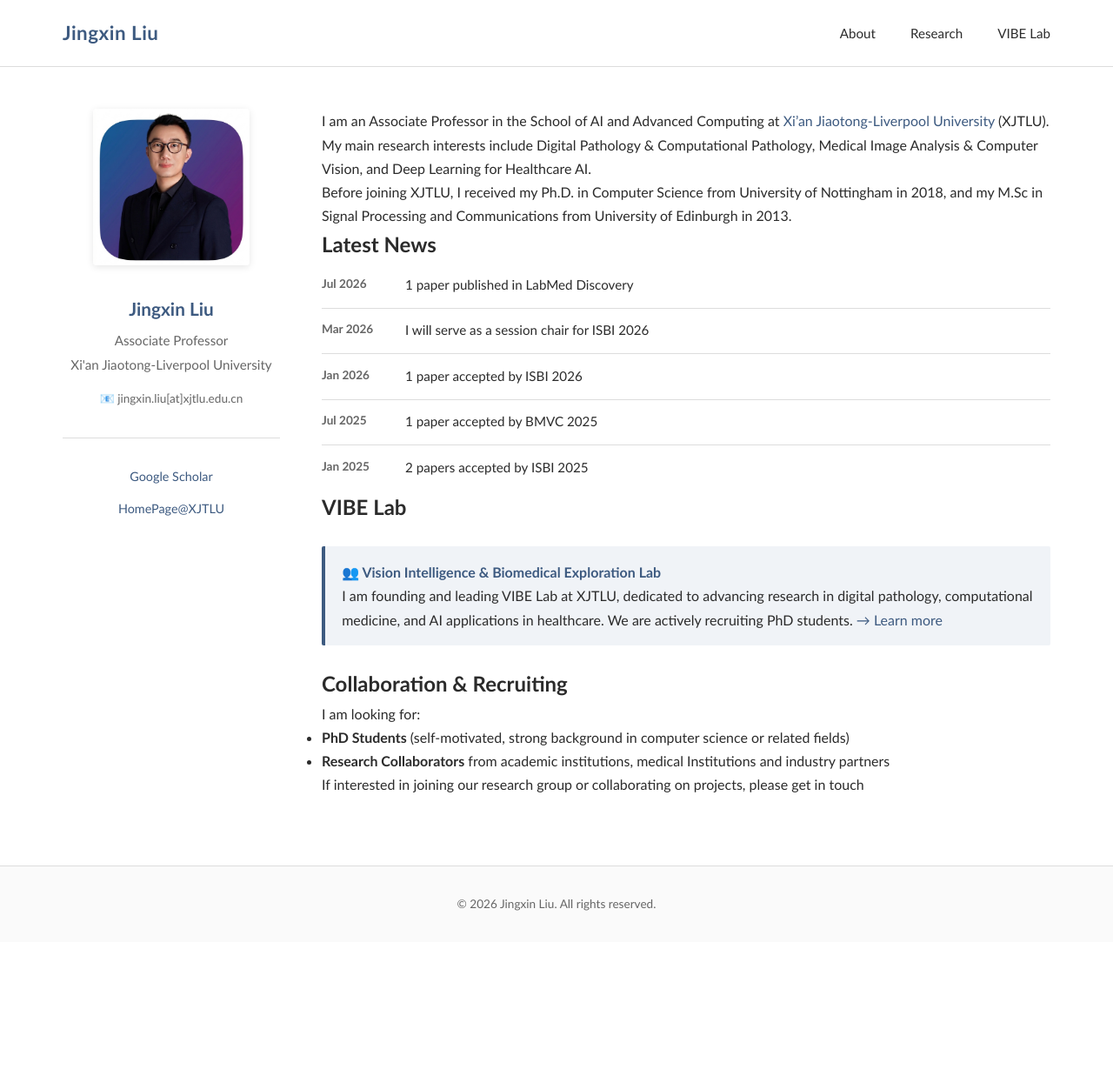
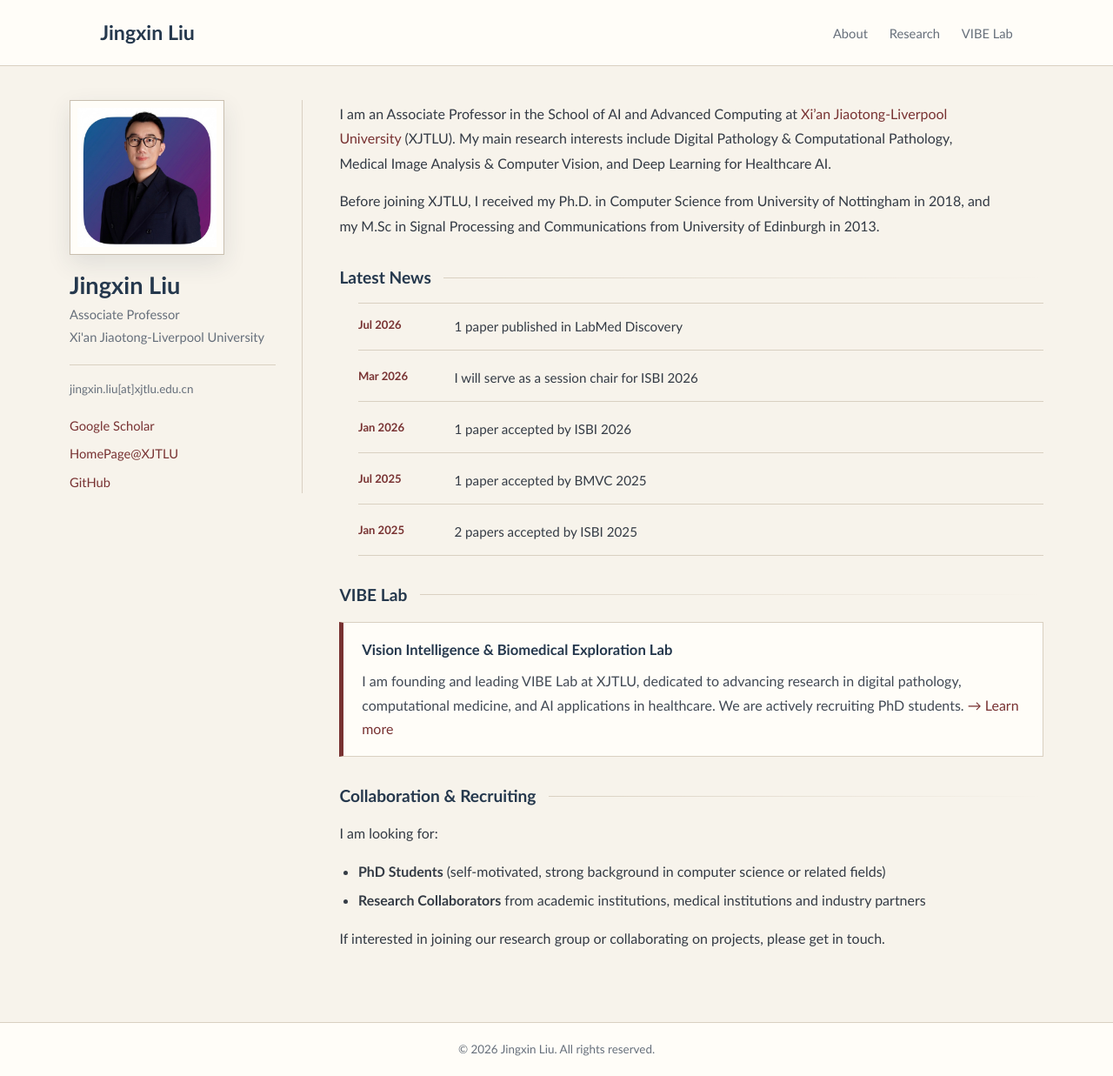
Before and after one commit to Jingxin-LIU/Jingxin-Liu.github.io, a Jekyll site: the page built from index.md, in a window 1280 px wide and 1237 px high. Shown: the whole window at 87% size. Built offline with Jekyll 4.4.1, drawn with Linux system fonts in a browser that asks for light colours.

Commit message:
Refine homepage academic design

```diff
--- a/_layouts/home.html
+++ b/_layouts/home.html
@@ -43,11 +43,12 @@
         <div class="title">{{ site.author_title | default: 'Associate Professor' }}</div>
         <div class="title">{{ site.author_institution | default: 'Xi''an Jiaotong-Liverpool University' }}</div>
         <div class="contact">
-          📧 {{ site.email | replace: '@', '[at]' }}
+          {{ site.email | replace: '@', '[at]' }}
         </div>
         <div class="sidebar-links">
           <a href="https://scholar.google.com/citations?user=C0X90VsAAAAJ&hl=en" target="_blank">Google Scholar</a>
           <a href="https://scholar.xjtlu.edu.cn/en/persons/JingxinLiu" target="_blank">HomePage@XJTLU</a>
+          <a href="https://github.com/Jingxin-Liu" target="_blank">GitHub</a>
         </div>
       </div>
     </aside>
--- a/assets/css/style.css
+++ b/assets/css/style.css
@@ -1,15 +1,16 @@
-/* Academic Portfolio - Vinthony Inspired Design */
-/* Font: Optima | Color: Blue-Purple */
+/* Academic Portfolio - Classic Faculty Profile */
 
 :root {
-  --primary-color: #3d5a80;
-  --secondary-color: #5a7ca0;
-  --accent-color: #4a68a0;
-  --text-dark: #2b2b2b;
-  --text-light: #666;
-  --border-light: #ddd;
-  --bg-white: #ffffff;
-  --bg-light: #fafafa;
+  --color-ink: #262b32;
+  --color-muted: #666f7b;
+  --color-navy: #25384d;
+  --color-burgundy: #783232;
+  --color-gold: #9b7637;
+  --color-paper: #fffdf8;
+  --color-ivory: #f7f3eb;
+  --color-soft: #f1ece3;
+  --color-line: #d9d0c1;
+  --color-shadow: rgba(37, 56, 77, 0.11);
 }
 
 * {
@@ -18,180 +19,218 @@
   box-sizing: border-box;
 }
 
-html, body {
-  font-family: Optima, 'Palatino Linotype', 'Book Antiqua', serif;
+html,
+body {
+  font-family: Optima, "Palatino Linotype", "Book Antiqua", Georgia, serif;
   font-size: 16px;
-  line-height: 1.7;
-  color: var(--text-dark);
-  background-color: var(--bg-white);
+  line-height: 1.72;
+  color: var(--color-ink);
+  background: var(--color-ivory);
 }
 
 a {
-  color: var(--primary-color);
+  color: var(--color-burgundy);
   text-decoration: none;
-  transition: color 0.3s ease;
+  transition: color 0.2s ease, border-color 0.2s ease;
 }
 
 a:hover {
-  color: var(--accent-color);
+  color: var(--color-navy);
   text-decoration: underline;
 }
 
 /* Header Navigation */
 nav {
-  background-color: var(--bg-white);
-  border-bottom: 1px solid var(--border-light);
   position: sticky;
   top: 0;
   z-index: 100;
+  background: rgba(255, 253, 248, 0.96);
+  border-bottom: 1px solid var(--color-line);
+  backdrop-filter: blur(8px);
 }
 
 nav .navbar-content {
-  max-width: 1200px;
+  max-width: 1120px;
   margin: 0 auto;
-  padding: 1.2rem 2rem;
+  padding: 1.1rem 2.2rem;
   display: flex;
   justify-content: space-between;
   align-items: center;
+  gap: 1.5rem;
 }
 
 nav .brand {
-  font-size: 1.4rem;
-  font-weight: 600;
-  color: var(--primary-color);
-  letter-spacing: 0.5px;
+  color: var(--color-navy);
+  font-size: 1.45rem;
+  font-weight: 650;
+  letter-spacing: 0;
 }
 
 nav ul {
   list-style: none;
   display: flex;
-  gap: 2.5rem;
+  gap: 1.55rem;
   align-items: center;
+  flex-wrap: wrap;
+  justify-content: flex-end;
 }
 
 nav a {
-  font-size: 0.95rem;
-  color: var(--text-dark);
+  color: var(--color-muted);
+  font-size: 0.92rem;
 }
 
 nav a:hover {
-  color: var(--primary-color);
+  color: var(--color-burgundy);
   text-decoration: none;
 }
 
 /* Main Layout */
 main {
-  max-width: 1200px;
+  width: min(1120px, calc(100% - 2rem));
   margin: 0 auto;
-  padding: 2rem;
+  padding: 2.45rem 0 2.15rem;
   display: grid;
-  grid-template-columns: 250px 1fr;
-  gap: 3rem;
+  grid-template-columns: 268px minmax(0, 1fr);
+  gap: 2.65rem;
   align-items: start;
 }
 
 /* Content Layout for Non-Home Pages */
 main.content-layout {
-  grid-template-columns: 1fr;
-  max-width: 900px;
+  display: block;
+  max-width: 860px;
+  padding: 2.45rem 1rem 2.15rem;
 }
 
 main.content-layout .content {
+  width: 100%;
+  max-width: 760px;
   margin: 0 auto;
-  width: 100%;
-  max-width: 700px;
 }
 
 /* Sidebar - Left Column */
 .sidebar {
-  padding-top: 1rem;
+  align-self: start;
+  padding-right: 1.9rem;
+  border-right: 1px solid var(--color-line);
 }
 
 .sidebar-profile {
-  text-align: center;
-  margin-bottom: 2.5rem;
+  text-align: left;
 }
 
 .sidebar-profile img {
-  width: 180px;
-  height: 180px;
-  border-radius: 4px;
-  margin-bottom: 1.5rem;
-  box-shadow: 0 2px 8px rgba(0,0,0,0.1);
+  display: block;
+  width: 178px;
+  height: 178px;
+  object-fit: cover;
+  padding: 8px;
+  margin-bottom: 1.2rem;
+  background: var(--color-paper);
+  border: 1px solid #c9bfaf;
+  border-radius: 0;
+  box-shadow: 0 10px 26px var(--color-shadow);
 }
 
 .sidebar-profile h2 {
-  font-size: 1.3rem;
-  margin-bottom: 0.5rem;
-  color: var(--primary-color);
-  font-weight: 600;
+  margin-bottom: 0.45rem;
+  color: var(--color-navy);
+  font-size: 1.7rem;
+  line-height: 1.15;
+  font-weight: 650;
 }
 
 .sidebar-profile .title {
-  font-size: 0.95rem;
-  color: var(--text-light);
-  margin-bottom: 0.3rem;
-  line-height: 1.5;
+  margin-bottom: 0.25rem;
+  color: var(--color-muted);
+  font-size: 0.92rem;
+  line-height: 1.48;
 }
 
 .sidebar-profile .contact {
-  font-size: 0.85rem;
-  color: var(--text-light);
-  margin-top: 1rem;
-  line-height: 1.8;
+  margin-top: 1.25rem;
+  padding-top: 1.05rem;
+  border-top: 1px solid var(--color-line);
+  color: var(--color-muted);
+  font-size: 0.84rem;
+  line-height: 1.75;
 }
 
 .sidebar-profile .contact a {
-  display: block;
-  color: var(--text-light);
+  color: var(--color-muted);
 }
 
 .sidebar-links {
-  margin-top: 2rem;
-  padding-top: 2rem;
-  border-top: 1px solid var(--border-light);
+  margin-top: 1.05rem;
+  display: grid;
+  gap: 0.45rem;
 }
 
 .sidebar-links a {
-  display: block;
-  font-size: 0.9rem;
-  margin-bottom: 0.8rem;
-  color: var(--primary-color);
+  color: var(--color-burgundy);
+  font-size: 0.92rem;
 }
 
 /* Main Content Area */
 .content {
-  padding-top: 1rem;
+  min-width: 0;
 }
 
-section {
-  margin-bottom: 3rem;
+.content > p {
+  max-width: 760px;
+  margin-bottom: 0.95rem;
+  color: #333a44;
+  font-size: 1rem;
+  line-height: 1.78;
 }
 
-section h2 {
-  font-size: 1.2rem;
-  font-weight: 600;
-  color: var(--primary-color);
-  margin-top: 2rem;
-  margin-bottom: 1.2rem;
-  padding-bottom: 0.5rem;
-  border-bottom: 2px solid var(--primary-color);
-  letter-spacing: 0.3px;
+.content > p:first-of-type {
+  padding-top: 0.1rem;
 }
 
-section h3 {
+.content h2 {
+  display: flex;
+  align-items: center;
+  gap: 0.9rem;
+  margin: 2rem 0 1rem;
+  color: var(--color-navy);
+  font-size: 1.2rem;
+  line-height: 1.35;
+  font-weight: 650;
+  letter-spacing: 0;
+}
+
+.content h2::after {
+  content: "";
+  flex: 1;
+  height: 1px;
+  background: linear-gradient(90deg, var(--color-line), transparent);
+}
+
+.content h3 {
+  margin: 1.4rem 0 0.45rem;
+  color: var(--color-ink);
   font-size: 1.05rem;
-  font-weight: 600;
-  color: var(--text-dark);
-  margin-top: 1.5rem;
-  margin-bottom: 0.5rem;
+  line-height: 1.35;
+  font-weight: 650;
+}
+
+.content ul,
+.content ol {
+  margin: 0 0 1rem 1.35rem;
+  color: #343b45;
+}
+
+.content li {
+  margin-bottom: 0.35rem;
 }
 
 /* About Section */
 .about-section p {
   margin-bottom: 1rem;
+  color: var(--color-ink);
   text-align: justify;
-  color: var(--text-dark);
 }
 
 .about-section ul {
@@ -201,48 +240,51 @@ section h3 {
 
 .about-section li {
   margin-bottom: 0.4rem;
-  color: var(--text-dark);
+  color: var(--color-ink);
 }
 
 /* News Items */
 .news-list {
   list-style: none;
+  margin: 0;
+  border-top: 1px solid var(--color-line);
 }
 
 .news-item {
-  padding: 0.8rem 0;
-  border-bottom: 1px solid var(--border-light);
-  display: flex;
-  gap: 1rem;
+  display: grid;
+  grid-template-columns: 92px minmax(0, 1fr);
+  gap: 1.15rem;
+  padding: 0.82rem 0;
+  border-bottom: 1px solid var(--color-line);
 }
 
 .news-item:last-child {
-  border-bottom: none;
+  border-bottom: 1px solid var(--color-line);
 }
 
 .news-date {
-  font-size: 0.85rem;
-  color: var(--text-light);
   flex-shrink: 0;
-  min-width: 80px;
-  font-weight: 600;
+  min-width: 0;
+  color: var(--color-burgundy);
+  font-size: 0.82rem;
+  font-weight: 650;
 }
 
 .news-content {
-  flex: 1;
+  color: #343b45;
   font-size: 0.95rem;
-  color: var(--text-dark);
 }
 
 /* Research Items */
 .research-list {
   list-style: none;
+  margin-left: 0;
 }
 
 .research-item {
   margin-bottom: 1.2rem;
   padding-bottom: 1.2rem;
-  border-bottom: 1px solid var(--border-light);
+  border-bottom: 1px solid var(--color-line);
 }
 
 .research-item:last-child {
@@ -250,21 +292,21 @@ section h3 {
 }
 
 .research-item strong {
-  color: var(--primary-color);
-  font-weight: 600;
+  color: var(--color-navy);
+  font-weight: 650;
 }
 
 .research-item p {
   margin-bottom: 0.3rem;
+  color: var(--color-ink);
   font-size: 0.95rem;
-  color: var(--text-dark);
 }
 
 /* Publication/Project Cards */
 .publication-item {
   margin-bottom: 1.5rem;
   padding-bottom: 1.5rem;
-  border-bottom: 1px solid var(--border-light);
+  border-bottom: 1px solid var(--color-line);
 }
 
 .publication-item:last-child {
@@ -272,54 +314,58 @@ section h3 {
 }
 
 .publication-item h4 {
+  margin-bottom: 0.3rem;
+  color: var(--color-ink);
   font-size: 1rem;
+  font-weight: 650;
+}
+
+.publication-item .authors {
   margin-bottom: 0.3rem;
-  color: var(--text-dark);
+  color: var(--color-muted);
+  font-size: 0.9rem;
+}
+
+.publication-item .venue {
+  margin-bottom: 0.3rem;
+  color: var(--color-burgundy);
+  font-size: 0.9rem;
   font-weight: 600;
 }
 
-.publication-item .authors {
-  font-size: 0.9rem;
-  color: var(--text-light);
-  margin-bottom: 0.3rem;
-}
-
-.publication-item .venue {
-  font-size: 0.9rem;
-  color: var(--primary-color);
-  font-weight: 500;
-  margin-bottom: 0.3rem;
-}
-
 .publication-item .links {
+  margin-top: 0.5rem;
   font-size: 0.85rem;
-  margin-top: 0.5rem;
 }
 
 .publication-item .links a {
   margin-right: 1rem;
-  color: var(--primary-color);
+  color: var(--color-burgundy);
 }
 
 /* Highlight Box */
 .vibe-highlight {
-  background-color: #f0f3f7;
-  border-left: 4px solid var(--primary-color);
-  padding: 1rem 1.2rem;
-  margin: 1.5rem 0;
-  border-radius: 2px;
+  margin: 1.15rem 0 0;
+  padding: 1.1rem 1.3rem;
+  background: var(--color-paper);
+  border: 1px solid var(--color-line);
+  border-left: 5px solid var(--color-burgundy);
+  color: #414954;
 }
 
 .vibe-highlight strong {
-  color: var(--primary-color);
+  display: block;
+  margin-bottom: 0.45rem;
+  color: var(--color-navy);
+  font-size: 1.04rem;
 }
 
 /* Footer */
 footer {
-  background-color: var(--bg-light);
-  border-top: 1px solid var(--border-light);
-  margin-top: 3rem;
-  padding: 2rem;
+  margin-top: 2rem;
+  padding: 1.2rem 2rem;
+  background: var(--color-paper);
+  border-top: 1px solid var(--color-line);
 }
 
 footer .footer-links {
@@ -327,92 +373,102 @@ footer .footer-links {
 }
 
 footer p {
+  max-width: 1120px;
+  margin: 0 auto;
+  color: var(--color-muted);
   text-align: center;
-  font-size: 0.85rem;
-  color: var(--text-light);
-  max-width: 1200px;
-  margin: 0 auto;
+  font-size: 0.84rem;
 }
 
 /* Responsive Design */
-@media (max-width: 768px) {
+@media (max-width: 860px) {
+  nav .navbar-content {
+    padding: 1rem 1.35rem;
+  }
+
   main {
+    width: min(100% - 1.5rem, 760px);
     grid-template-columns: 1fr;
-    gap: 2rem;
-    padding: 1rem;
+    gap: 1.75rem;
+    padding-top: 1.75rem;
   }
 
   main.content-layout {
-    padding: 1rem;
+    padding: 1.75rem 0.75rem 2rem;
   }
 
-  main.content-layout .content {
-    max-width: 100%;
+  .sidebar {
+    padding-right: 0;
+    padding-bottom: 1.5rem;
+    border-right: 0;
+    border-bottom: 1px solid var(--color-line);
+  }
+
+  .sidebar-profile {
+    display: grid;
+    grid-template-columns: 132px minmax(0, 1fr);
+    gap: 1.25rem;
+    align-items: start;
+  }
+
+  .sidebar-profile img {
+    width: 132px;
+    height: 132px;
+    margin-bottom: 0;
+  }
+
+  .sidebar-profile .contact {
+    margin-top: 0.95rem;
+    padding-top: 0.95rem;
+  }
+}
+
+@media (max-width: 560px) {
+  html,
+  body {
+    font-size: 15px;
   }
 
   nav .navbar-content {
+    align-items: flex-start;
     flex-direction: column;
-    gap: 1rem;
-    padding: 1rem;
+    gap: 0.8rem;
   }
 
   nav ul {
-    gap: 1rem;
-    flex-wrap: wrap;
-    justify-content: center;
-    font-size: 0.85rem;
+    justify-content: flex-start;
+    gap: 0.9rem;
   }
 
-  .sidebar {
-    padding-top: 0;
+  nav .brand {
+    font-size: 1.3rem;
+  }
+
+  main {
+    width: min(100% - 1rem, 720px);
+    padding-top: 1.25rem;
   }
 
   .sidebar-profile {
-    margin-bottom: 1.5rem;
+    display: block;
   }
 
   .sidebar-profile img {
-    width: 120px;
-    height: 120px;
+    width: 126px;
+    height: 126px;
+    margin-bottom: 1rem;
   }
 
-  section h2 {
-    font-size: 1.1rem;
-  }
-
-  footer {
-    padding: 1rem;
-  }
-}
-
-@media (max-width: 480px) {
-  main {
-    padding: 0.5rem;
-  }
-
-  nav .navbar-content {
-    padding: 0.8rem 0.5rem;
-  }
-
-  nav .brand {
-    font-size: 1.1rem;
-  }
-
-  .sidebar-profile img {
-    width: 100px;
-    height: 100px;
+  .news-item {
+    grid-template-columns: 78px minmax(0, 1fr);
+    gap: 0.8rem;
   }
 
   .news-date {
-    min-width: 60px;
-    font-size: 0.75rem;
+    font-size: 0.76rem;
   }
 
-  section h2 {
-    font-size: 1rem;
-  }
-
-  section h3 {
-    font-size: 0.95rem;
+  .content h2 {
+    font-size: 1.1rem;
   }
 }
--- a/index.md
+++ b/index.md
@@ -37,7 +37,7 @@ Before joining XJTLU, I received my Ph.D. in Computer Science from University of
 ## VIBE Lab
 
 <div class="vibe-highlight">
-  <strong>👥 Vision Intelligence & Biomedical Exploration Lab</strong><br>
+  <strong>Vision Intelligence & Biomedical Exploration Lab</strong>
   I am founding and leading VIBE Lab at XJTLU, dedicated to advancing research in digital pathology, computational medicine, and AI applications in healthcare. We are actively recruiting PhD students. <a href="{{ site.vibe_lab.url }}" target="_blank">→ Learn more</a>
 </div>
 
@@ -46,6 +46,6 @@ Before joining XJTLU, I received my Ph.D. in Computer Science from University of
 
 I am looking for:
 - **PhD Students** (self-motivated, strong background in computer science or related fields)
-- **Research Collaborators** from academic institutions, medical Institutions and industry partners
+- **Research Collaborators** from academic institutions, medical institutions and industry partners
 
-If interested in joining our research group or collaborating on projects, please get in touch
+If interested in joining our research group or collaborating on projects, please get in touch.
```
